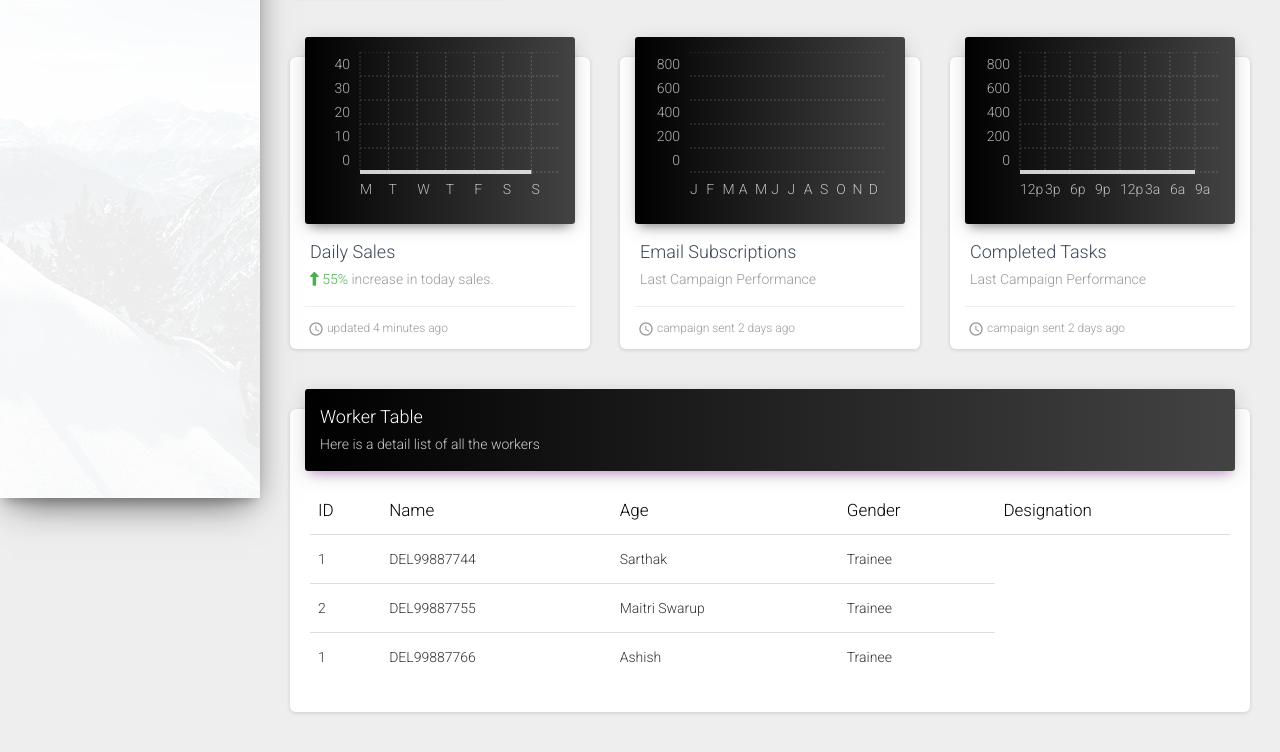
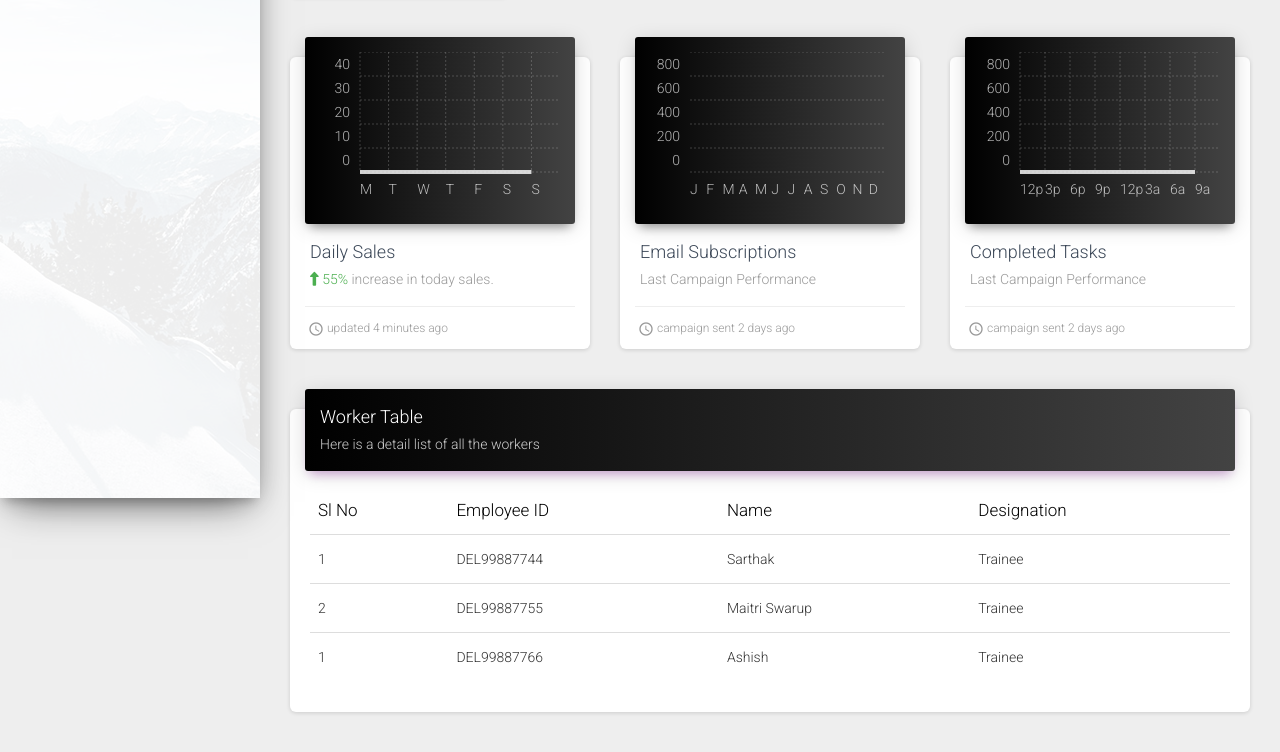
Before and after one commit to Sarthak-Rout/deloitte, a plain HTML site: page index.html in a window 1280 px wide. Shown: the part 302-1054 px from the top of the page. Drawn offline with nearby package versions, Linux system fonts and the light colour scheme; no server answers.

Commit message:
Update index.html

```diff
--- a/index.html
+++ b/index.html
@@ -246,10 +246,9 @@
                   <div class="table-responsive">
                     <table class="table">
                       <thead class=" text-primary">
-                        <th>ID</th>
+                        <th>Sl No</th>
+                        <th>Employee ID</th>
                         <th>Name</th>
-                        <th>Age</th>
-                        <th>Gender</th>
                         <th>Designation</th>
                       </thead>
                       <tbody id="employeedetails">
@@ -532,6 +531,7 @@
               $('#apimodal').modal('show');
             }
           }
+          $('#personalDetails').empty();
           $('#personalDetails').append(content);
            });
         };
```
